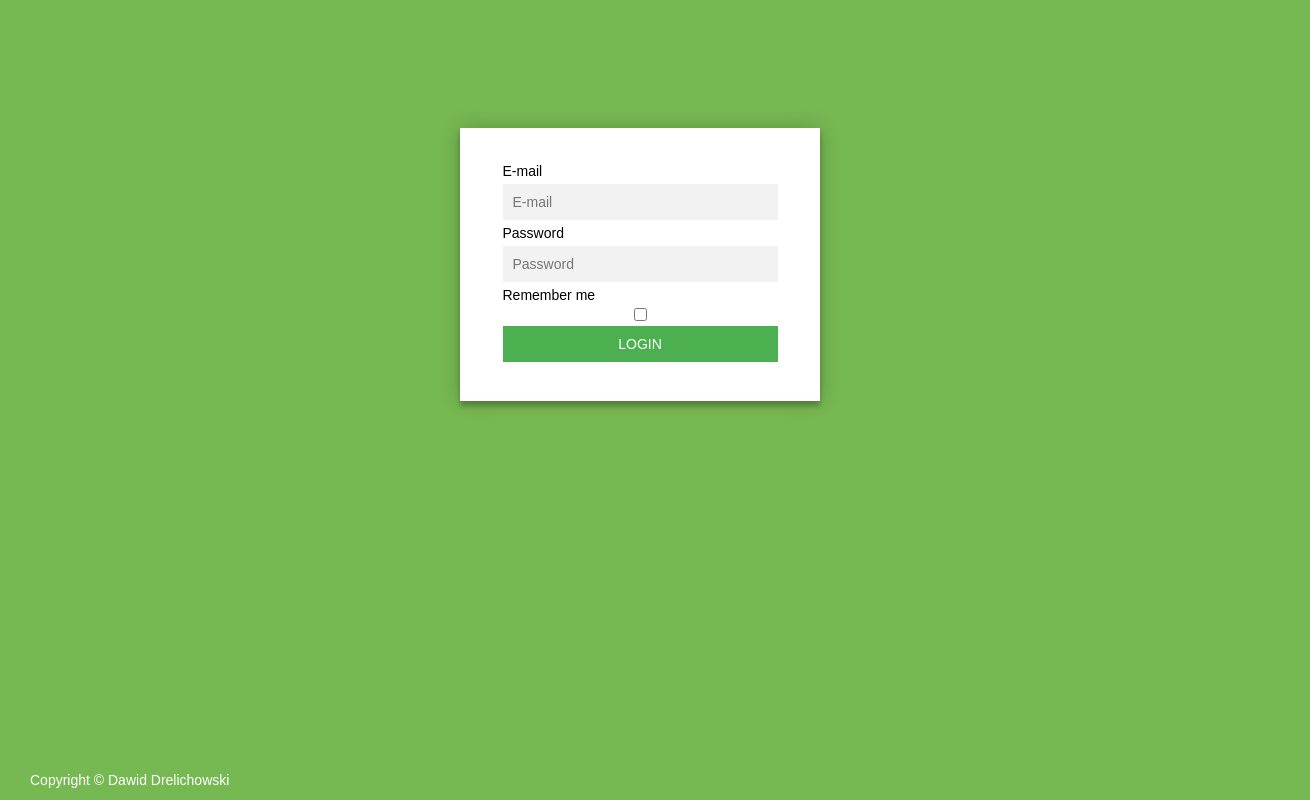
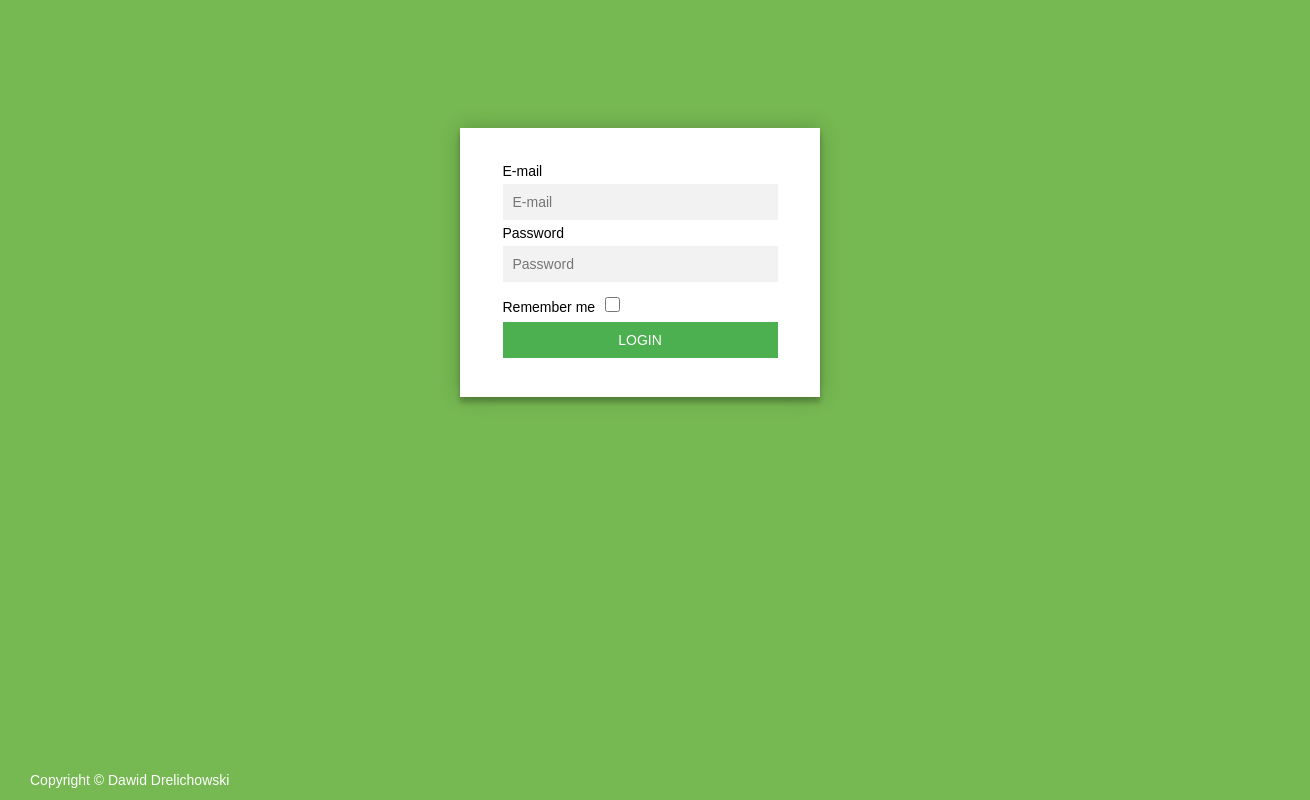
Before and after one commit to dawid-drelichowski/login-form, a React app: page / in a window 1280 px wide. Shown: the whole page, 1310 px wide, since content can reach past the window. Built offline with nearby package versions, Linux system fonts and the light colour scheme.

Commit message:
Layout improvements

```diff
--- a/package.json
+++ b/package.json
@@ -2,7 +2,7 @@
   "name": "login-form",
   "title": "login-form",
   "description": "Login form based on React",
-  "version": "0.2.0",
+  "version": "0.8.0",
   "author": {
     "name": "Dawid Drelichowski"
   },
--- a/public/index.html
+++ b/public/index.html
@@ -11,8 +11,6 @@
   <body>
     <main id="root"></main>
     <script src="js/bundle.js"></script>
-    <footer class="footer">
-        <span>Copyright &copy; Dawid Drelichowski</span>
-    </footer>
+    <footer class="footer">Copyright &copy; Dawid Drelichowski</footer>
   </body>
 </html>
--- a/src/css/index.css
+++ b/src/css/index.css
@@ -13,7 +13,6 @@ body {
 .footer {
   position: absolute;
   bottom: 0;
-  width: 100%;
   height: 40px;
   line-height: 40px;
   color: #fff;
--- a/src/js/components/ValidationAwareInput/index.js
+++ b/src/js/components/ValidationAwareInput/index.js
@@ -26,8 +26,9 @@ export default class ValidationAwareInput extends Component<
 
     return <div className="validation-aware-input">
       <label htmlFor={id}>{label}</label>
-      <input type={type} id={id} value={this.state.value} checked={this.state.checked} className="input" {...props}
-        onChange={this.onChange} onInvalid={this.onInvalid}/>
+      <input type={type} id={id} value={this.state.value} checked={this.state.checked}
+        className={type === 'checkbox' ? 'checkbox' : 'input'} {...props} onChange={this.onChange}
+        onInvalid={this.onInvalid}/>
       {invalidMessage ? <div className="invalid">{invalidMessage}</div> : ''}
     </div>
   }
--- a/src/js/components/ValidationAwareInput/style.css
+++ b/src/js/components/ValidationAwareInput/style.css
@@ -10,6 +10,12 @@
   margin: 5px 0;
 }
 
+.validation-aware-input .checkbox {
+  width: 15px;
+  height: 15px;
+  margin: 10px;
+}
+
 .validation-aware-input .invalid {
   color: #c54639;
   font-weight: bold;
```
Also changed, not shown: README.md, 1 other file.
